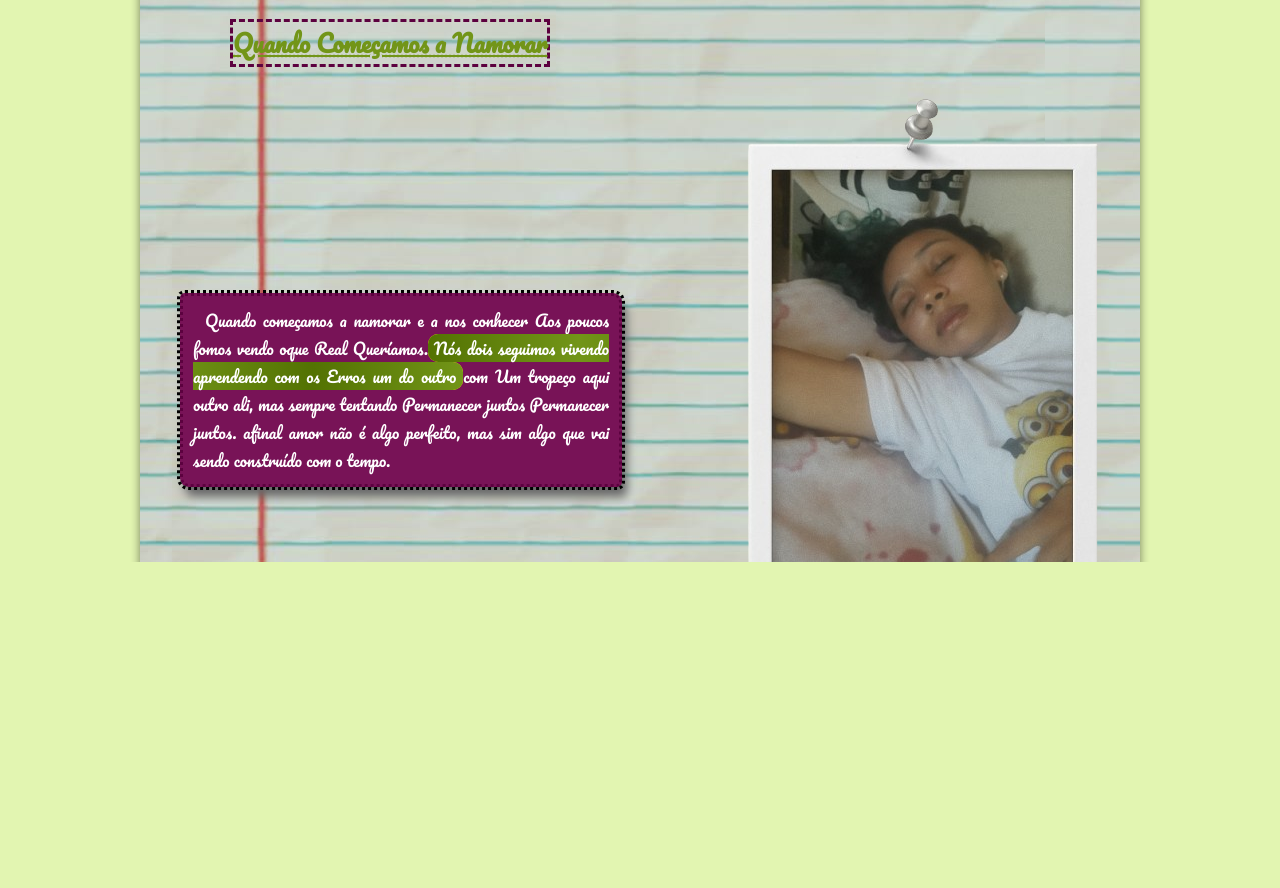
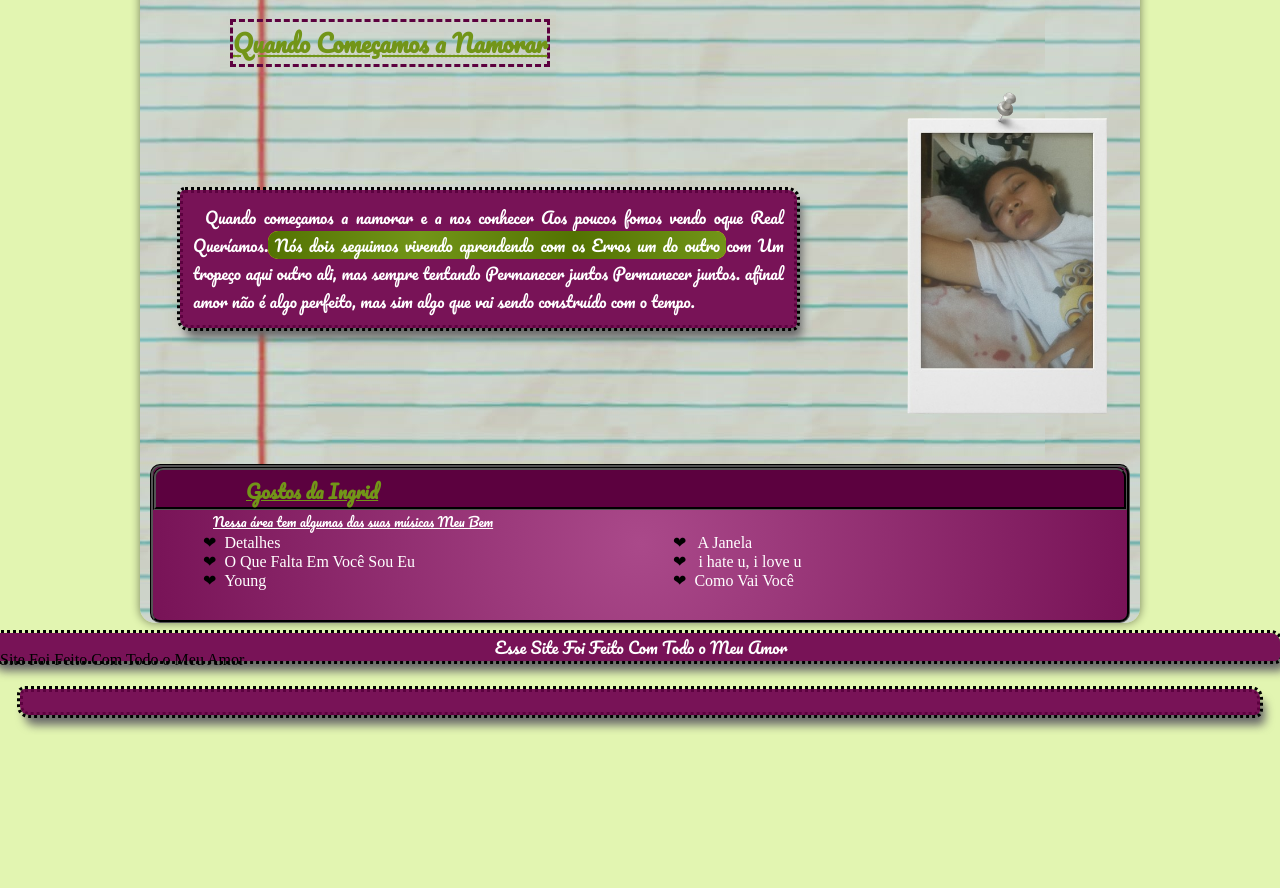
Before and after one commit to Guilherme580/nosso-lbum, a plain HTML site: page index.html in a window 1280 px wide. Shown: the part 709-1597 px from the top of the page. After the commit the page ends 1444 px from the top, so only its background shows below. Drawn offline with Linux system fonts and the light colour scheme.

Commit message:
Update index.html

```diff
--- a/index.html
+++ b/index.html
@@ -29,17 +29,19 @@
              <div class="container">
                 <p>Quando começamos a namorar e a nos conhecer Aos poucos fomos vendo oque Real Queríamos.<mark> Nós dois seguimos vivendo aprendendo com os Erros um do outro </mark>com Um tropeço aqui outro ali, mas sempre tentando Permanecer juntos  Permanecer juntos. afinal amor não é algo perfeito, mas sim algo que vai sendo construído com o tempo.
                 </p>
-                <img src="imagens/6_meses.png" alt="">
+                <img src="imagens/6_meses.png" alt="6_meses depois" style="width: 250px; height: 350px;">
              </div>
             <aside>
                 <h3>Gostos da Ingrid</h3>
                 <p id="limpo">Nessa área tem algumas das suas músicas Meu Bem</p>
                 <ul>
-                    <li><a href="https://youtu.be/qV5lzRHrGeg?si=utuz_8rXXNGPXGjP" target="_blank">I Really like you</a></li>
-                    <li><a href="https://youtu.be/3505uycb8AQ?si=C-cn4okxYbEyIR6s" target="_blank">Norman Fucking Rockwell </a></li>
+                    <li><a href="https://www.youtube.com/watch?v=rzrH-bSSD2M&list=RDrzrH-bSSD2M&start_radio=1" target="_blank">Detalhes</a></li>
+                    <li><a href="https://www.youtube.com/watch?v=CxKRaR6kFYs&list=RDGMEMFDHdtbQF5jLxlUZMleBN_w&index=1"
+                    target="_blank">O Que Falta Em Você Sou Eu</a></li>
                     <li><a href="https://youtu.be/nK61uvq5tX4?si=bdrqY1Lk8ki2yVOL" target="_blank">Young</a></li>
                     <li><a href="https://www.youtube.com/watch?v=_5iHCHSl3ic" target="_blank"> A Janela</a></li>
                     <li><a href="https://www.youtube.com/watch?v=wjF1APsxz_g" target="_blank"> i hate u, i love u</a></li>
+                    <li><a href="https://www.youtube.com/watch?v=dHEqjSdDKok&list=RDrzrH-bSSD2M&index=3" target="_blank">Como Vai Você</a></li>
                 </ul>
             </aside>
         </article>
@@ -48,4 +50,8 @@
         <p id="rodape">Esse Site Foi Feito Com Todo o Meu Amor</p>
     </footer>
 </body>
+</html>Site Foi Feito Com Todo o Meu Amor</p>
+    </footer>
+</body>
+
 </html>
```
